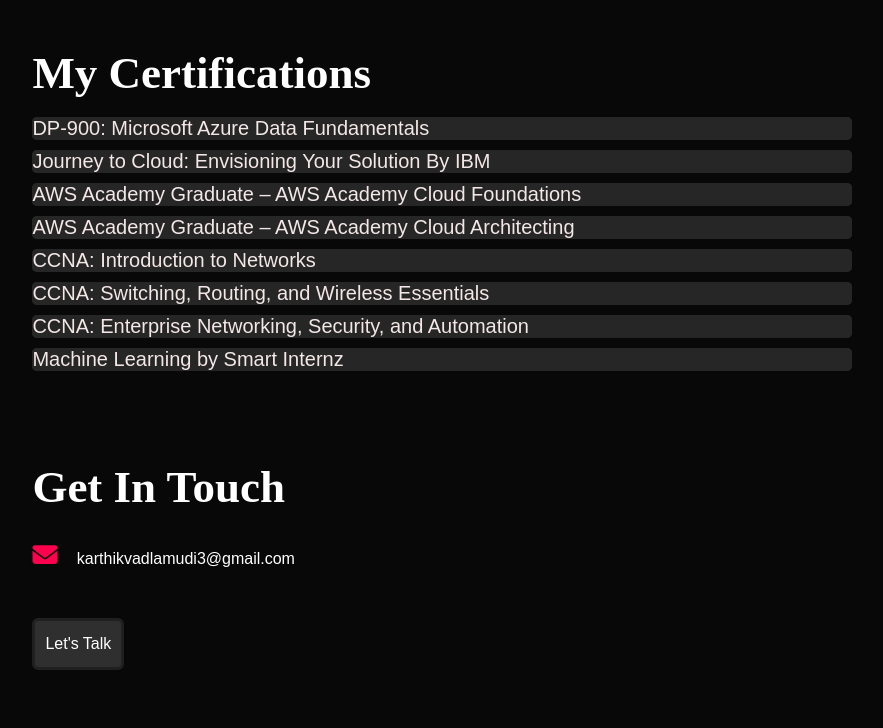
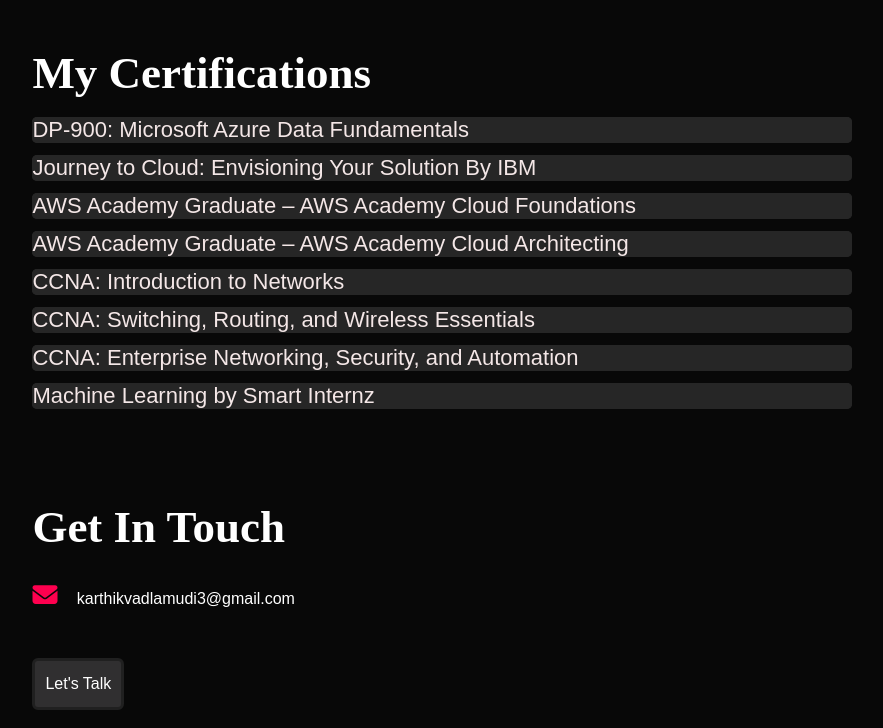
Before and after one commit to karthik5145/pf, a plain HTML site: page index.html in a window 1280 px wide. Shown: the part 2109-2837 px from the top of the page, without its empty margins (198-1081 px from the left). Drawn offline with Linux system fonts and the light colour scheme; files whose address does not match are found by name; a web font is replaced by a local one.

Commit message:
Update styles.css

```diff
--- a/static/css/styles.css
+++ b/static/css/styles.css
@@ -573,9 +573,9 @@
 }
 
 .certification-title {
-  font-size: 20px;
+  font-size: 22px;
   color: #f4e7e7;
-  margin-bottom: 10px;
+  margin-bottom: 12px;
 }
 
 .certification:hover .certification-title {
```
